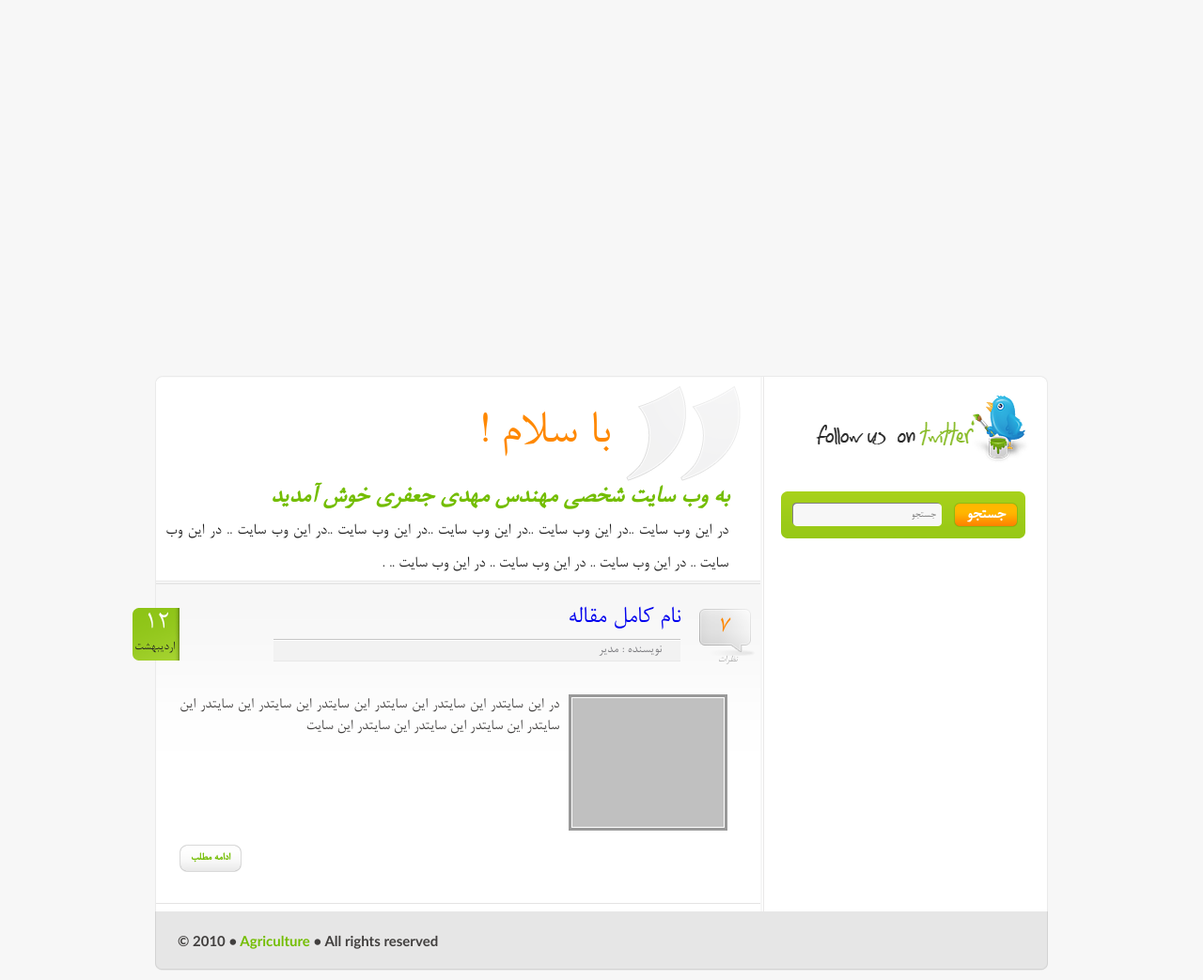
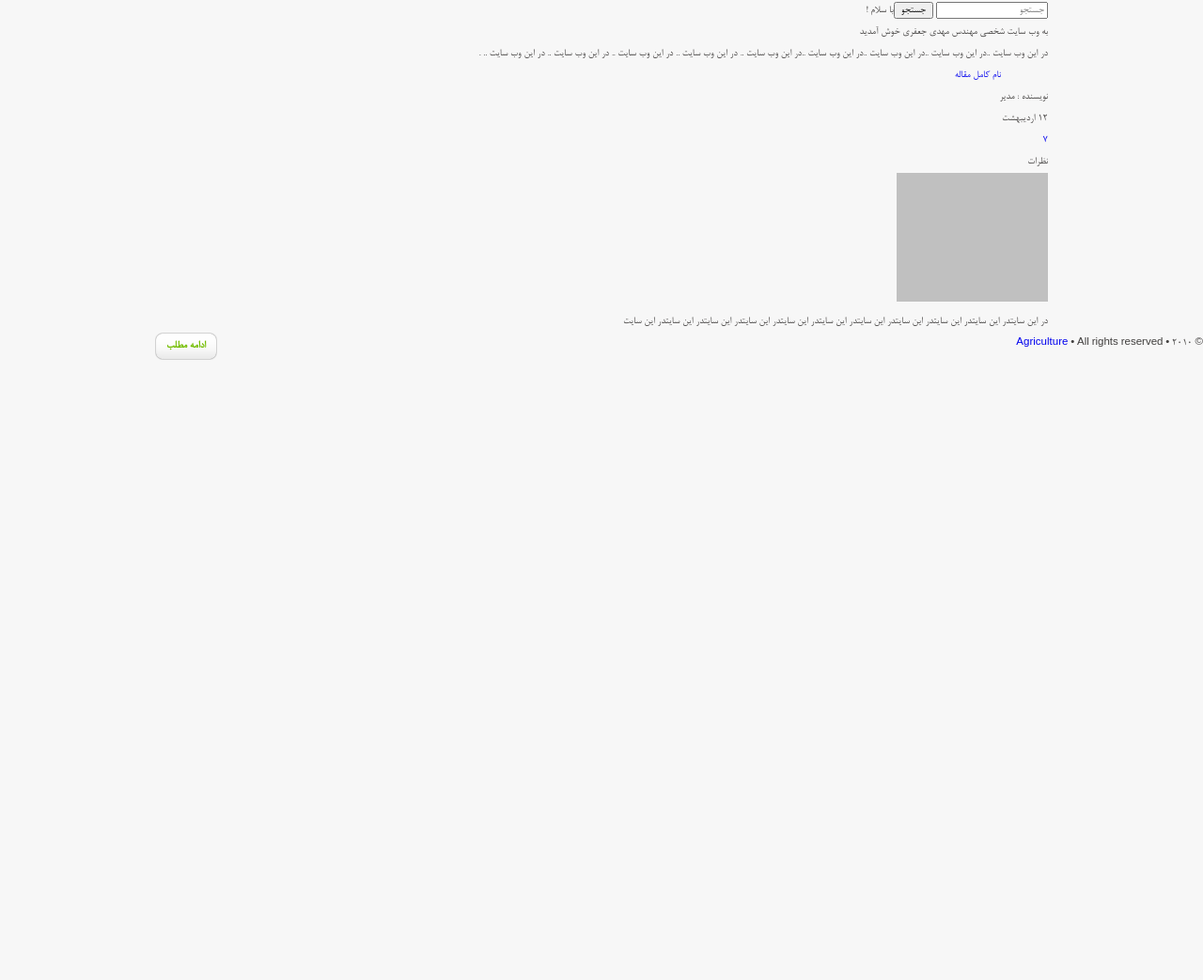
Before and after one commit to primedev/Agriculture, a PHP site: page / in a window 1280 px wide. Shown: the part 132-1175 px from the top of the page at 94% size. After the commit the page ends 515 px from the top, so only its background shows below. Run offline with PHP 8.4, Linux system fonts and the light colour scheme; style sheets or scripts are compiled from the project's sources.

Commit message:
change header design

```diff
--- a/index.php
+++ b/index.php
@@ -4,15 +4,7 @@
 			<?php
 				include "topheader.php";
 			?>
-		<section class="slide-zoom">
-			<section class="text">
-			</section>
 
-			<section class="box">
-			</section>
-		</section>
-		<section class="content cover">
-			<div class="bg-top"></div>
 
 			<?php
 				include "sidebarright.php";
```
